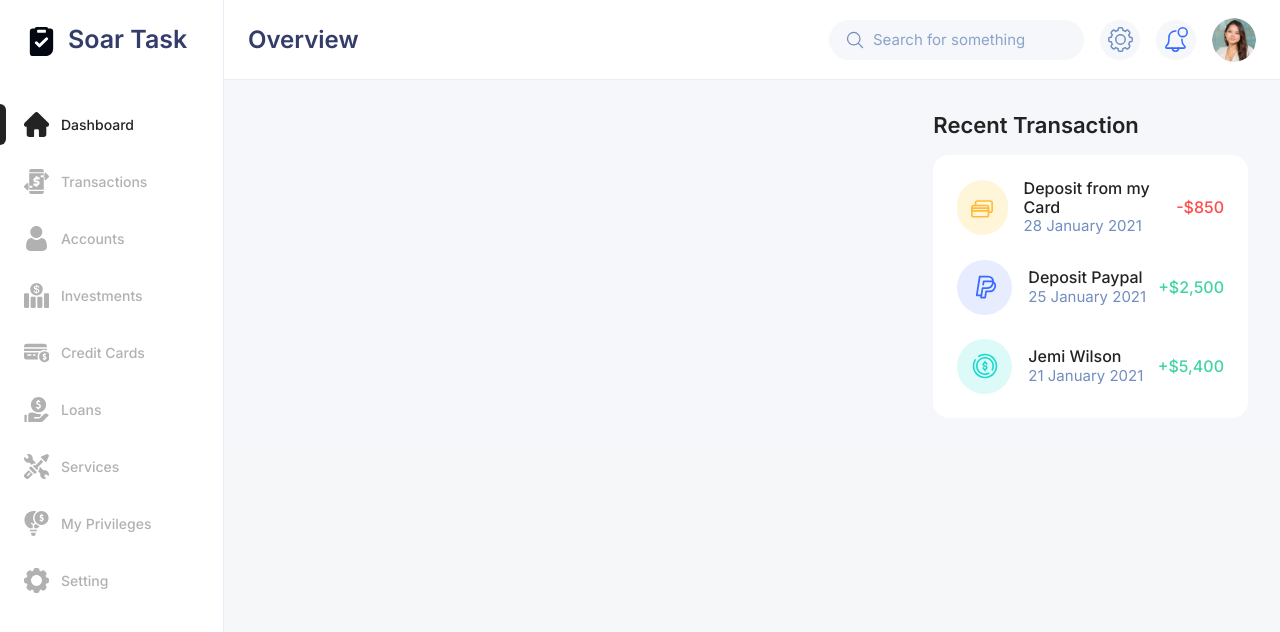
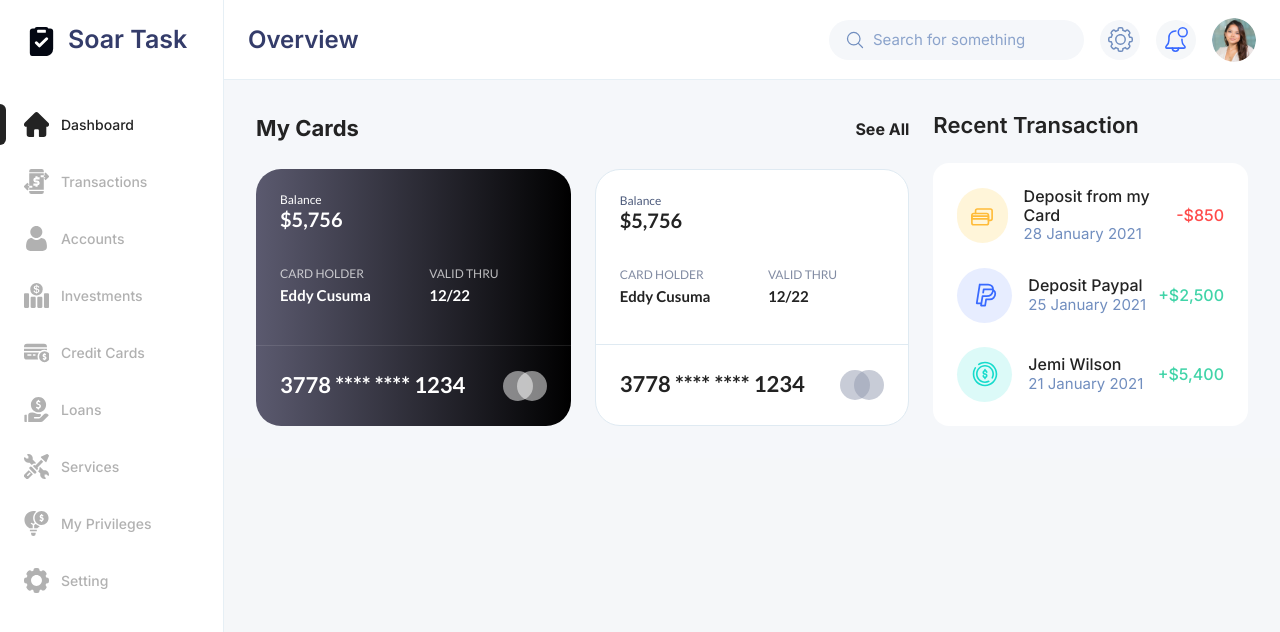
Before and after one commit to hknakn/soar-web-app, a Next.js app: page / in a window 1280 px wide. Shown: the top 632 px of the page. Built offline with nearby package versions, Linux system fonts and the light colour scheme.

Commit message:
created my cards part

```diff
--- /dev/null
+++ b/app/components/dashboard/MyCards.tsx
@@ -0,0 +1,134 @@
+import { CardTypeLogoDark, CardTypeLogoLight } from "../icons";
+
+interface CardProps {
+  variant: "dark" | "light";
+  balance: number;
+  cardHolder: string;
+  cardNumber: string;
+  validThru: string;
+}
+
+function CreditCard({
+  variant,
+  balance,
+  cardHolder,
+  cardNumber,
+  validThru,
+}: CardProps) {
+  return (
+    <div
+      className={`relative h-full w-full rounded-[25px] p-6 font-lato ${
+        variant === "dark"
+          ? "bg-gradient-to-r from-[#5B5A6F] to-[#000000] text-white"
+          : "bg-white border border-[#DFEAF2]"
+      }`}
+    >
+      {/* Top Row - Balance */}
+      <div>
+        <p
+          className={`text-xs leading-[14.4px] ${
+            variant === "light" ? "text-[#4D5B7C]" : "text-white"
+          }`}
+        >
+          Balance
+        </p>
+        <p
+          className={`text-xl leading-[24px] font-semibold ${
+            variant === "light" ? "text-[#232323]" : "text-white"
+          }`}
+        >
+          ${balance.toLocaleString()}
+        </p>
+      </div>
+
+      {/* Middle Section - Card Holder and Valid Thru */}
+      <div className="mt-9 grid grid-cols-2 gap-8">
+        <div>
+          <p
+            className={`text-xs leading-[14.4px] uppercase ${
+              variant === "light" ? "text-[#4D5B7C]" : "text-white"
+            } opacity-70`}
+          >
+            Card Holder
+          </p>
+          <p
+            className={`text-[15px] leading-[18px] font-semibold mt-1 ${
+              variant === "light" ? "text-[#232323]" : "text-white"
+            }`}
+          >
+            {cardHolder}
+          </p>
+        </div>
+        <div>
+          <p
+            className={`text-xs leading-[14.4px] uppercase ${
+              variant === "light" ? "text-[#4D5B7C]" : "text-white"
+            } opacity-70`}
+          >
+            Valid Thru
+          </p>
+          <p
+            className={`text-[15px] leading-[18px] font-semibold mt-1 ${
+              variant === "light" ? "text-[#232323]" : "text-white"
+            }`}
+          >
+            {validThru}
+          </p>
+        </div>
+      </div>
+
+      {/* Bottom Section - Card Number and Mastercard */}
+      <div className="absolute bottom-0 left-0 right-0">
+        <div
+          className={`border-t ${
+            variant === "light" ? "border-[#DFEAF2]" : "border-white/10"
+          }`}
+        />
+        <div className="h-20 flex items-center justify-between px-6">
+          <p
+            className={`text-[22px] leading-[26.4px] font-semibold ${
+              variant === "light" ? "text-[#232323]" : "text-white"
+            }`}
+          >
+            {cardNumber}
+          </p>
+          <div className="flex -space-x-3">
+            {variant === "dark" ? (
+              <CardTypeLogoDark className="h-[30px] w-11" />
+            ) : (
+              <CardTypeLogoLight className="h-[30px] w-11" />
+            )}
+          </div>
+        </div>
+      </div>
+    </div>
+  );
+}
+
+export function MyCards() {
+  return (
+    <div className="h-full flex flex-col">
+      <div className="flex items-center justify-between mb-6">
+        <h2 className="text-[22px] font-bold text-[#232323]">My Cards</h2>
+        <button className="text-base font-bold text-[#232323]">See All</button>
+      </div>
+
+      <div className="flex-1 grid grid-cols-2 gap-6">
+        <CreditCard
+          variant="dark"
+          balance={5756}
+          cardHolder="Eddy Cusuma"
+          cardNumber="3778 **** **** 1234"
+          validThru="12/22"
+        />
+        <CreditCard
+          variant="light"
+          balance={5756}
+          cardHolder="Eddy Cusuma"
+          cardNumber="3778 **** **** 1234"
+          validThru="12/22"
+        />
+      </div>
+    </div>
+  );
+}
--- a/app/components/dashboard/RecentTransactions.tsx
+++ b/app/components/dashboard/RecentTransactions.tsx
@@ -42,14 +42,14 @@ const transactions: Transaction[] = [
 
 export function RecentTransactions() {
   return (
-    <div className="space-y-4">
-      <div className="flex items-center justify-between">
+    <div className="h-full flex flex-col">
+      <div className="flex items-center justify-between mb-6">
         <h2 className="text-[22px] leading-[26.63px] font-semibold text-[#232323]">
           Recent Transaction
         </h2>
       </div>
 
-      <div className="rounded-2xl bg-white p-6">
+      <div className="flex-1 rounded-2xl bg-white p-6">
         <div className="space-y-6">
           {transactions.map((transaction) => (
             <div
--- a/app/components/icons/index.tsx
+++ b/app/components/icons/index.tsx
@@ -335,3 +335,21 @@ export function UserPaymentIcon({ className = "w-6 h-6" }: IconProps) {
     </svg>
   );
 }
+
+export function CardTypeLogoDark({ className = "w-6 h-6" }: IconProps) {
+  return (
+    <svg width={44} height={30} fill="none" className={className}>
+      <circle cx={15} cy={15} r={15} fill="#fff" fillOpacity={0.5} />
+      <circle cx={29} cy={15} r={15} fill="#fff" fillOpacity={0.5} />
+    </svg>
+  );
+}
+
+export function CardTypeLogoLight({ className = "w-6 h-6" }: IconProps) {
+  return (
+    <svg width={44} height={30} fill="none" className={className}>
+      <circle cx={15} cy={15} r={15} fill="#9199AF" fillOpacity={0.5} />
+      <circle cx={29} cy={15} r={15} fill="#9199AF" fillOpacity={0.5} />
+    </svg>
+  );
+}
--- a/app/globals.css
+++ b/app/globals.css
@@ -3,7 +3,7 @@
 @tailwind utilities;
 
 body {
-  font-family: Arial, Helvetica, sans-serif;
+  font-family: Inter, sans-serif;
 }
 
 @layer utilities {
--- a/app/layout.tsx
+++ b/app/layout.tsx
@@ -1,9 +1,15 @@
 import type { Metadata } from "next";
-import { Inter } from "next/font/google";
+import { Inter, Lato } from "next/font/google";
 import "./globals.css";
 import { DashboardLayout } from "./components/layout/DashboardLayout";
 
 const inter = Inter({ subsets: ["latin"] });
+const lato = Lato({
+  weight: ['400', '700'],
+  subsets: ['latin'],
+  display: 'swap',
+  variable: '--font-lato',
+});
 
 export const metadata: Metadata = {
   title: "Soar Task",
@@ -16,7 +22,7 @@ export default function RootLayout({
   children: React.ReactNode;
 }) {
   return (
-    <html lang="en">
+    <html lang="en" className={lato.variable}>
       <body className={inter.className}>
         <DashboardLayout>{children}</DashboardLayout>
       </body>
--- a/app/page.tsx
+++ b/app/page.tsx
@@ -1,3 +1,4 @@
+import { MyCards } from "./components/dashboard/MyCards";
 import { RecentTransactions } from "./components/dashboard/RecentTransactions";
 
 export default function Home() {
@@ -5,13 +6,17 @@ export default function Home() {
     <div className="flex-1 bg-[#F5F7FA] p-8">
       <div className="grid grid-cols-12 gap-6">
         {/* Left side content */}
-        <div className="col-span-8 space-y-6">
-          {/* Cards section will go here */}
+        <div className="col-span-8 flex flex-col">
+          <div className="flex-1">
+            <MyCards />
+          </div>
         </div>
 
         {/* Right side content */}
-        <div className="col-span-4 space-y-6">
-          <RecentTransactions />
+        <div className="col-span-4 flex flex-col">
+          <div className="flex-1">
+            <RecentTransactions />
+          </div>
         </div>
       </div>
     </div>
--- a/tailwind.config.ts
+++ b/tailwind.config.ts
@@ -9,6 +9,9 @@ const config: Config = {
   ],
   theme: {
   	extend: {
+  		fontFamily: {
+  			lato: ['var(--font-lato)'],
+  		},
   		colors: {
   			background: 'hsl(var(--background))',
   			foreground: 'hsl(var(--foreground))',
```
